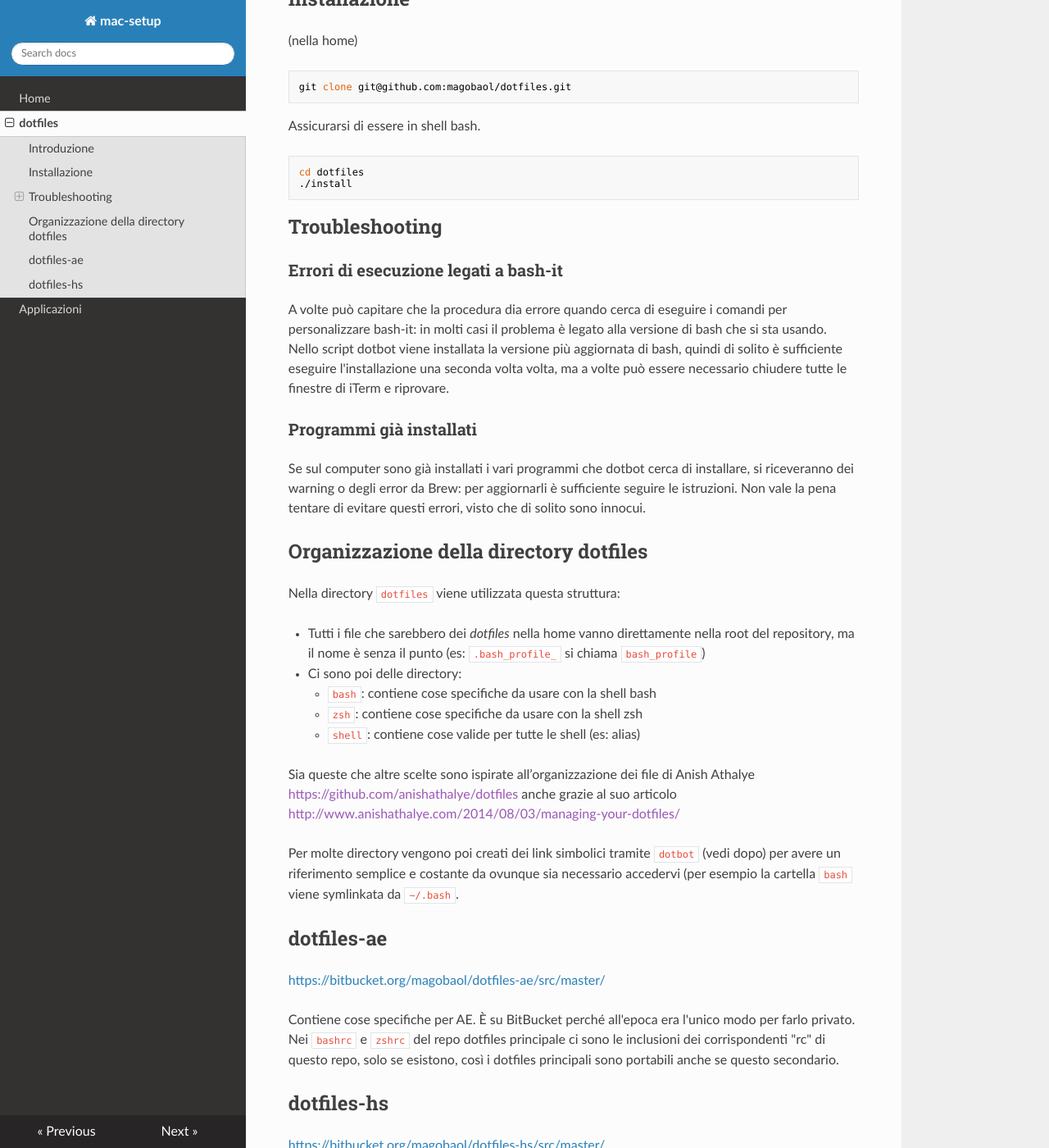
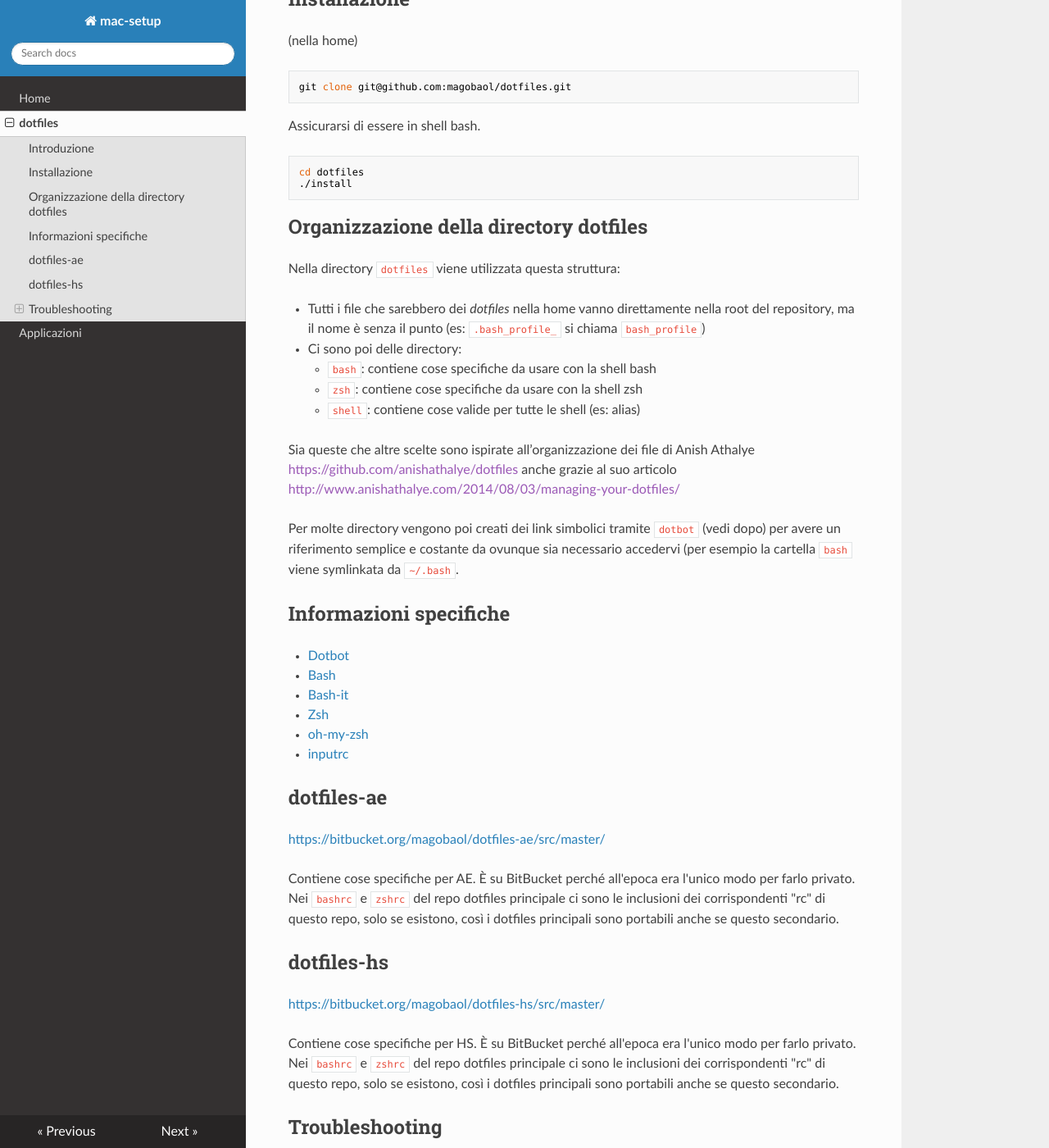
Before and after one commit to magobaol/mac-setup, an MkDocs documentation site: the page built from docs/dotfiles.md, in a window 1280 px wide and 1400 px high, scrolled down 379 px. Shown: the whole window at 82% size. Built offline with MkDocs 1.6.1, drawn with Linux system fonts in a browser that asks for light colours; nearby versions of some CDN libraries; some of the changed text lies outside the part shown.

Commit message:
Reorganize dotfiles documentation

```diff
--- a/docs/dotfiles.md
+++ b/docs/dotfiles.md
@@ -18,16 +18,6 @@ Assicurarsi di essere in shell bash.
 	cd dotfiles
 	./install
 
-## Troubleshooting
-
-### Errori di esecuzione legati a bash-it
-A volte può capitare che la procedura dia errore quando cerca di eseguire i comandi per personalizzare bash-it: in molti casi il problema è legato alla versione di bash che si sta usando.
-Nello script dotbot viene installata la versione più aggiornata di bash, quindi di solito è sufficiente eseguire l'installazione una seconda volta volta, ma a volte può essere necessario chiudere tutte le finestre di iTerm e riprovare.
-
-### Programmi già installati
-Se sul computer sono già installati i vari programmi che dotbot cerca di installare, si riceveranno dei warning o degli error da Brew: per aggiornarli è sufficiente seguire le istruzioni.
-Non vale la pena tentare di evitare questi errori, visto che di solito sono innocui.
-
 ## Organizzazione della directory dotfiles
 Nella directory `dotfiles` viene utilizzata questa struttura:
 
@@ -40,6 +30,15 @@ Nella directory `dotfiles` viene utilizzata questa struttura:
 Sia queste che altre scelte sono ispirate all’organizzazione dei file di Anish Athalye [https://github.com/anishathalye/dotfiles]() anche grazie al suo articolo [http://www.anishathalye.com/2014/08/03/managing-your-dotfiles/]()
 
 Per molte directory vengono poi creati dei link simbolici tramite `dotbot` (vedi dopo) per avere un riferimento semplice e costante da ovunque sia necessario accedervi (per esempio la cartella `bash` viene symlinkata da `~/.bash`.
+
+## Informazioni specifiche
+
+- [Dotbot](applications/dotbot.md)
+- [Bash](applications/bash.md)
+- [Bash-it](applications/bash-it.md)
+- [Zsh](applications/zsh)
+- [oh-my-zsh](applications/oh-my-zsh.md)
+- [inputrc](applications/inputrc.md)
 
 ## dotfiles-ae
 [https://bitbucket.org/magobaol/dotfiles-ae/src/master/][4]
```
Also changed, not shown: other parts of docs/dotfiles.md (+10 -0 lines).
